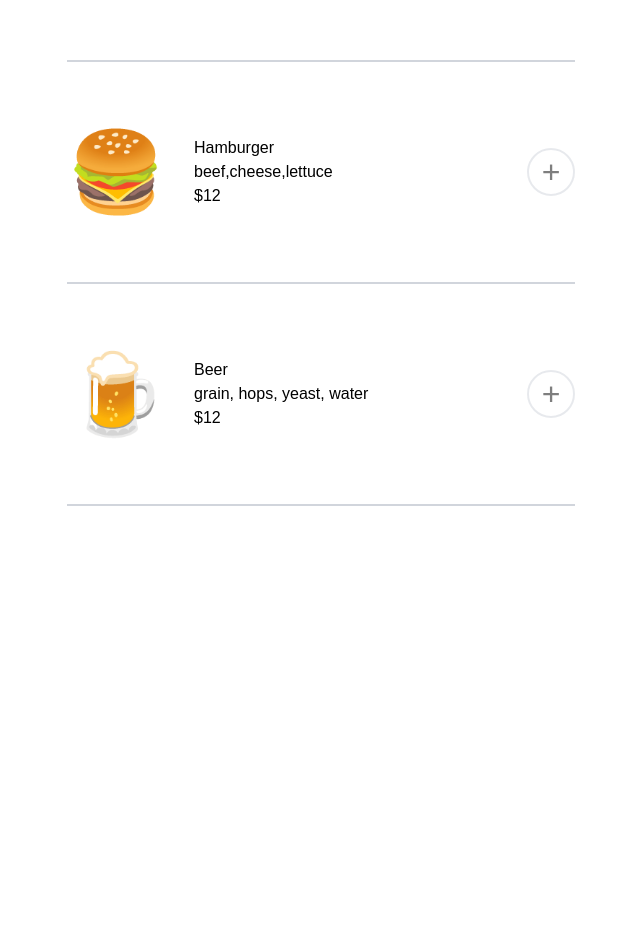
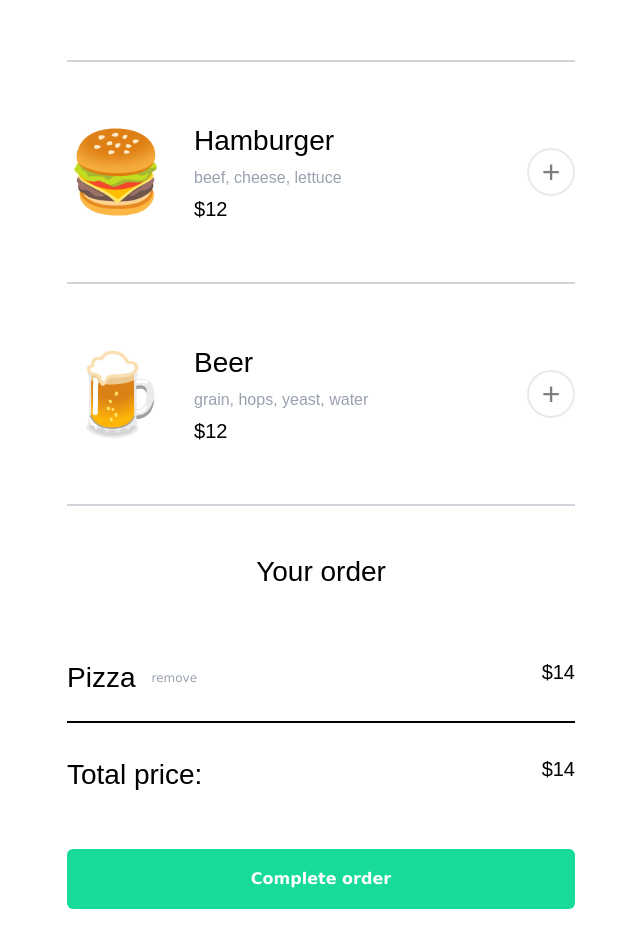
Before and after one commit to SCPassion/react-restaurant-order-app, a React (Vite) app: page / in a window 1280 px wide. Shown: the part 340-1288 px from the top of the page, without its empty margins (319-959 px from the left). Before the commit the page ends 846 px from the top, so only its background shows below. Built offline with nearby package versions, Linux system fonts and the light colour scheme.

Commit message:
Added basic representation

```diff
--- a/package.json
+++ b/package.json
@@ -11,6 +11,7 @@
   },
   "dependencies": {
     "@tailwindcss/vite": "^4.0.15",
+    "nanoid": "^5.1.5",
     "react": "^19.0.0",
     "react-dom": "^19.0.0",
     "tailwindcss": "^4.0.15"
--- a/src/App.jsx
+++ b/src/App.jsx
@@ -1,7 +1,19 @@
 import React from 'react';
 import { menuArray } from './data.js';
+import { nanoid } from 'nanoid'
 
 export default function () {
+    const [cart, setCart] = React.useState([{
+        name: "Pizza",
+        ingredients: ["pepperoni", "mushrom", "mozarella"],
+        id: 0,
+        price: 14,
+        emoji: "🍕"
+    }])
+
+    function handleClick(selectedItem) {
+        setCart(prevCart => [...prevCart, selectedItem])
+    }
 
     const menuElements = menuArray.map(menuItem => {
         return (
@@ -10,17 +22,35 @@ export default function () {
                 className="flex justify-center border-b-2 border-b-gray-300 items-center py-[51px] first:pt-[67px]"
             >
                 <p className="w-1/4 text-[78.72px]">{menuItem.emoji}</p>
-                <div className="grow">
-                    <h2>{menuItem.name}</h2>
-                    <p>{menuItem.ingredients.join(",")}</p>
-                    <p>${menuItem.price}</p>
+                <div className="grow flex flex-col gap-1">
+                    <h2 className="text-[28px]">{menuItem.name}</h2>
+                    <p className="text-gray-400 text-[16px]">{menuItem.ingredients.join(", ")}</p>
+                    <p className="text-[20px]">${menuItem.price}</p>
                 </div>
                 <div className="border-2 border-gray-300 text-black opacity-50 hover:opacity-100 rounded-full flex items-center justify-center w-[48px] h-[48px]">
-                    <button className="text-[32px] cursor-pointer">+</button>
+                    <button
+                        className="text-[32px] cursor-pointer"
+                        onClick={(() => handleClick(menuItem))}
+                    >+</button>
                 </div>
             </section>
         )
     })
+
+    const cartElements = cart.map(cartItem => {
+        return (
+            <div
+                key={nanoid()}
+                className="flex justify-center w-full gap-4  mb-[22px]"
+            >
+                <p className="text-[28px]">{cartItem.name}</p>
+                <button className="text-[12px] text-gray-400 font-verdana">remove</button>
+                <p className="ml-auto text-[20px]">${cartItem.price}</p>
+            </div>
+        )
+    })
+
+    const totalPrice = cart.reduce((total, item) => total + item.price, 0)
 
     return (
         <div className="font-smythe w-[600px] flex flex-col mx-auto mt-4">
@@ -29,9 +59,24 @@ export default function () {
                 <p className="text-1xl">The best burgers and pizzas in town.</p>
             </header>
 
-            <main className="px-[46px] ">
+            <main className="px-[46px]">
                 {menuElements}
             </main>
+
+            {cart.length > 0 &&
+                <footer className="px-[46px] flex flex-col items-center">
+                    <h2 className="text-[28px] mt-[45px] mb-[64px]">Your order</h2>
+                    {cartElements}
+                    <div className="flex justify-between w-full border-t-2 pt-[31px]">
+                        <h2 className="text-[28px]">Total price: </h2>
+                        <p className="text-[20px]">${totalPrice}</p>
+                    </div>
+
+                    <button className="bg-[#16DB99] font-verdana text-[16px] font-black text-white w-full py-[18px] my-[53px] cursor-pointer rounded-md">Complete order</button>
+
+                </footer>
+            }
+
         </div>
     )
 }
--- a/src/index.css
+++ b/src/index.css
@@ -3,6 +3,7 @@
 
 @theme {
   --font-smythe: "Smythe", sans-serif;
+  --font-verdana: "Verdana", sans-serif;
 }
 
 *,
```
Also changed, not shown: 1 other file (tests, documents, lock files or other folders).
